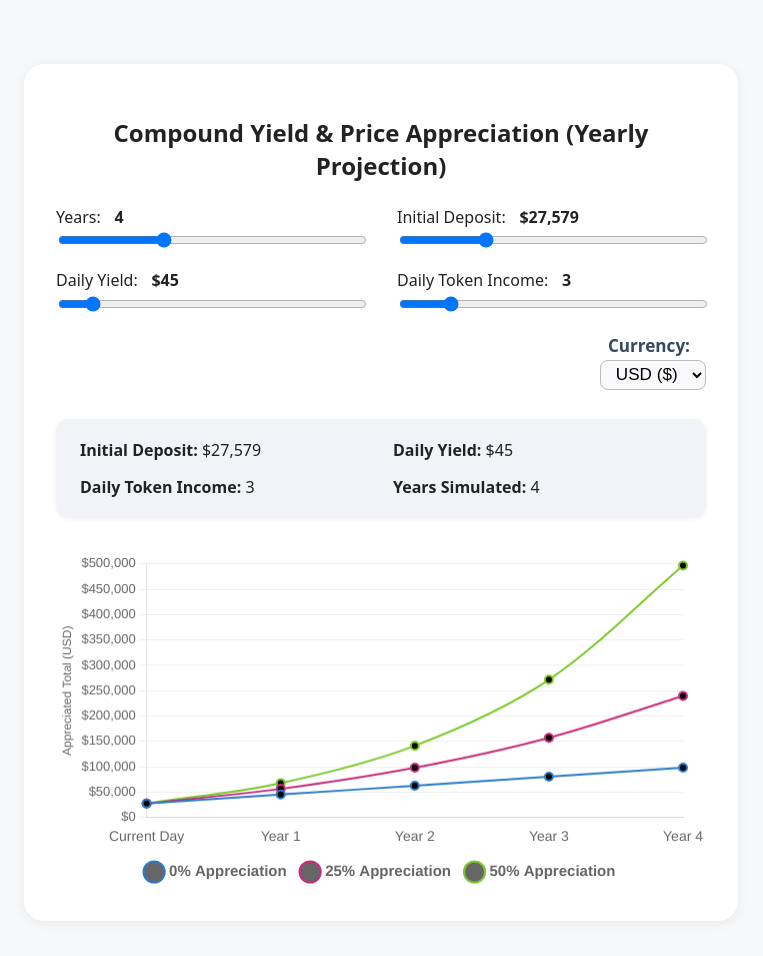
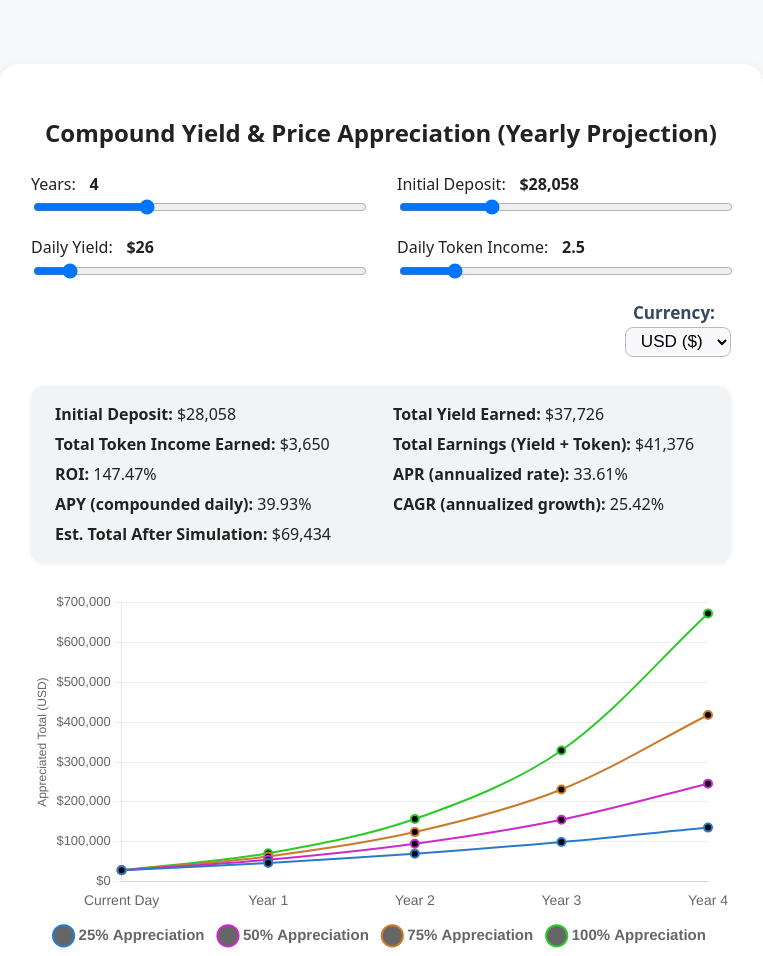
Before and after one commit to schnarkus/wallet-inflows, a website: page years.html in a window 1280 px wide. Shown: the whole page, without its empty margins (259-1022 px from the left). Drawn offline with nearby package versions, Linux system fonts and the light colour scheme.

Commit message:
more debug

```diff
--- a/years.html
+++ b/years.html
@@ -13,7 +13,7 @@
       padding: 2rem;
     }
     .container {
-      max-width: 650px;
+      max-width: 700px;
       margin: 2rem auto;
       padding: 2rem;
       background: #fff;
@@ -62,17 +62,17 @@
       border: 1.5px solid #4686f7;
     }
     .config-card {
+      background: #f1f3f7;
+      border-radius: 0.8rem;
+      padding: 1.1rem 1.5rem;
+      margin-bottom: 1.8rem;
+      box-shadow: 0 1px 4px #0001;
+      font-size: 1rem;
       display: grid;
       grid-template-columns: 1fr 1fr;
       gap: 0.5rem 1.5rem;
-      background: #f1f3f7;
-      border-radius: 0.8rem;
-      padding: 1rem 1.5rem;
-      margin-bottom: 2.2rem;
-      box-shadow: 0 1px 4px #0001;
-      font-size: 1rem;
-      min-height: 4.2rem;
       align-items: center;
+      min-height: unset;
     }
     .config-card b { font-weight: 600; }
     canvas { margin-top: 1rem; }
@@ -116,13 +116,14 @@
     <canvas id="incomeChart" width="620" height="320"></canvas>
   </div>
   <script>
-    let initialDeposit = 27579;
-    let dailyYield = 45.30;
-    let dailyTokenIncome = 3;
-    const annualPriceAppreciations = [0, 0.25, 0.50];
+    let initialDeposit = 28_058;
+    let dailyYield = 25.84;
+    let dailyTokenIncome = 2.5;
+    const annualPriceAppreciations = [0.25, 0.50, 0.75, 1];
     let yearsSimulated = 4;
     let currency = "USD";
     const usdToEurRate = 1 / 1.09;
+
     const yearsSimulatedEl = document.getElementById('yearsSimulatedSlider');
     const yearsSimulatedValEl = document.getElementById('yearsSimulatedValue');
     const initialDepositEl = document.getElementById('initialDeposit');
@@ -132,6 +133,7 @@
     const dailyTokenIncomeEl = document.getElementById('dailyTokenIncome');
     const dailyTokenIncomeValEl = document.getElementById('dailyTokenIncomeValue');
     const currencySelectEl = document.getElementById('currencySelect');
+
     function currencyFormat(val, currency) {
       const locale = currency === "EUR" ? "de-DE" : "en-US";
       return val.toLocaleString(locale, { style: 'currency', currency, maximumFractionDigits: 0 });
@@ -145,25 +147,25 @@
     function getLabels(yearsSimulated) {
       return ['Current Day', ...Array.from({length: yearsSimulated}, (_, i) => `Year ${i+1}`)];
     }
-    function getResults(yearsSimulated) {
-      const totalInitial = initialDeposit;
-      const dailyAddition = dailyYield + dailyTokenIncome;
+
+    function getCompoundedResults(yearsSimulated, initialDeposit, dailyYield, dailyTokenIncome, appreciationRates) {
       const daysPerYear = 365;
-      return annualPriceAppreciations.map(appreciationRate => {
+      return appreciationRates.map(appreciationRate => {
         const appreciationResults = [];
-        appreciationResults.push({ year: 0, appreciatedAmount: totalInitial });
+        let balance = initialDeposit;
+        appreciationResults.push({ year: 0, appreciatedAmount: balance });
         for (let t = 1; t <= yearsSimulated; t++) {
-          const added = dailyAddition * daysPerYear * t;
-          const base = totalInitial + added;
-          const appreciated = base * Math.pow(1 + appreciationRate, t);
-          appreciationResults.push({
-            year: t,
-            appreciatedAmount: appreciated,
-          });
+          for (let d = 0; d < daysPerYear; d++) {
+            balance += dailyYield;
+            balance += dailyTokenIncome;
+            balance *= Math.pow(1 + appreciationRate, 1/daysPerYear);
+          }
+          appreciationResults.push({ year: t, appreciatedAmount: balance });
         }
         return { appreciationRate, data: appreciationResults };
       });
     }
+
     function getDatasets(results, currency) {
       function getColor(idx, total) {
         const base = 210;
@@ -184,20 +186,79 @@
         borderWidth: 2,
       }));
     }
+
+    function estimateCompoundedTotal(initialDeposit, dailyYield, dailyTokenIncome, yearsSimulated, appreciationRate = 0) {
+      const daysPerYear = 365;
+      const totalDays = yearsSimulated * daysPerYear;
+      let balance = initialDeposit;
+      let yieldSum = 0;
+      let tokenSum = 0;
+      for (let i = 0; i < totalDays; i++) {
+        balance += dailyYield;
+        yieldSum += dailyYield;
+        balance += dailyTokenIncome;
+        tokenSum += dailyTokenIncome;
+        balance *= Math.pow(1 + appreciationRate, 1/daysPerYear);
+      }
+      return {
+        finalBalance: balance,
+        yieldSum,
+        tokenSum
+      };
+    }
+    function calculateAPR(initialDeposit, dailyYield) {
+      if (initialDeposit === 0) return 0;
+      return ((dailyYield * 365) / initialDeposit) * 100;
+    }
+    function calculateAPY(initialDeposit, dailyYield) {
+      if (initialDeposit === 0) return 0;
+      const dailyRate = dailyYield / initialDeposit;
+      return (Math.pow(1 + dailyRate, 365) - 1) * 100;
+    }
+    function calculateROI(initialDeposit, totalEarnings) {
+      if (initialDeposit === 0) return 0;
+      return (totalEarnings / initialDeposit) * 100;
+    }
+    function calculateCAGR(initialDeposit, finalBalance, yearsSimulated) {
+      if (initialDeposit === 0) return 0;
+      return (Math.pow(finalBalance / initialDeposit, 1 / yearsSimulated) - 1) * 100;
+    }
+
     function updateConfigCard(yearsSimulated, currency) {
-      const convertedDeposit = convertValue(initialDeposit, "USD", currency);
-      const convertedYield = convertValue(dailyYield, "USD", currency);
+      const deposit = currencyFormat(convertValue(initialDeposit, "USD", currency), currency);
+      const yieldVal = currencyFormat(convertValue(dailyYield, "USD", currency), currency);
+
+      const { finalBalance, yieldSum, tokenSum } = estimateCompoundedTotal(
+        initialDeposit, dailyYield, dailyTokenIncome, yearsSimulated, 0
+      );
+      const yieldSumFormatted = currencyFormat(convertValue(yieldSum, "USD", currency), currency);
+      const tokenSumFormatted = currencyFormat(convertValue(tokenSum, "USD", currency), currency);
+      const totalEarnings = yieldSum + tokenSum;
+      const totalEarningsFormatted = currencyFormat(convertValue(totalEarnings, "USD", currency), currency);
+
+      const roi = calculateROI(initialDeposit, totalEarnings);
+      const apr = calculateAPR(initialDeposit, dailyYield);
+      const apy = calculateAPY(initialDeposit, dailyYield);
+      const cagr = calculateCAGR(initialDeposit, finalBalance, yearsSimulated);
+      const totalEstFormatted = currencyFormat(convertValue(finalBalance, "USD", currency), currency);
+
       document.getElementById("configCard").innerHTML = `
-        <div><b>Initial Deposit:</b> ${currencyFormat(convertedDeposit, currency)}</div>
-        <div><b>Daily Yield:</b> ${currencyFormat(convertedYield, currency)}</div>
-        <div><b>Daily Token Income:</b> ${dailyTokenIncome}</div>
-        <div><b>Years Simulated:</b> ${yearsSimulated}</div>
+        <div><b>Initial Deposit:</b> ${deposit}</div>
+        <div><b>Total Yield Earned:</b> ${yieldSumFormatted}</div>
+        <div><b>Total Token Income Earned:</b> ${tokenSumFormatted}</div>
+        <div><b>Total Earnings (Yield + Token):</b> ${totalEarningsFormatted}</div>
+        <div><b>ROI:</b> ${roi.toFixed(2)}%</div>
+        <div><b>APR (annualized rate):</b> ${apr.toFixed(2)}%</div>
+        <div><b>APY (compounded daily):</b> ${apy.toFixed(2)}%</div>
+        <div><b>CAGR (annualized growth):</b> ${cagr.toFixed(2)}%</div>
+        <div><b>Est. Total After Simulation:</b> ${totalEstFormatted}</div>
       `;
     }
+
     let incomeChart = null;
     function renderChart(yearsSimulated, currency) {
       const labels = getLabels(yearsSimulated);
-      const results = getResults(yearsSimulated);
+      const results = getCompoundedResults(yearsSimulated, initialDeposit, dailyYield, dailyTokenIncome, annualPriceAppreciations);
       const datasets = getDatasets(results, currency);
       if (incomeChart) incomeChart.destroy();
       const ctx = document.getElementById('incomeChart').getContext('2d');
@@ -249,6 +310,7 @@
         }
       });
     }
+
     function setUpSliders() {
       yearsSimulatedEl.addEventListener('input', function() {
         yearsSimulated = +this.value;
```
Also changed, not shown: months.html (+75 -17 lines).
